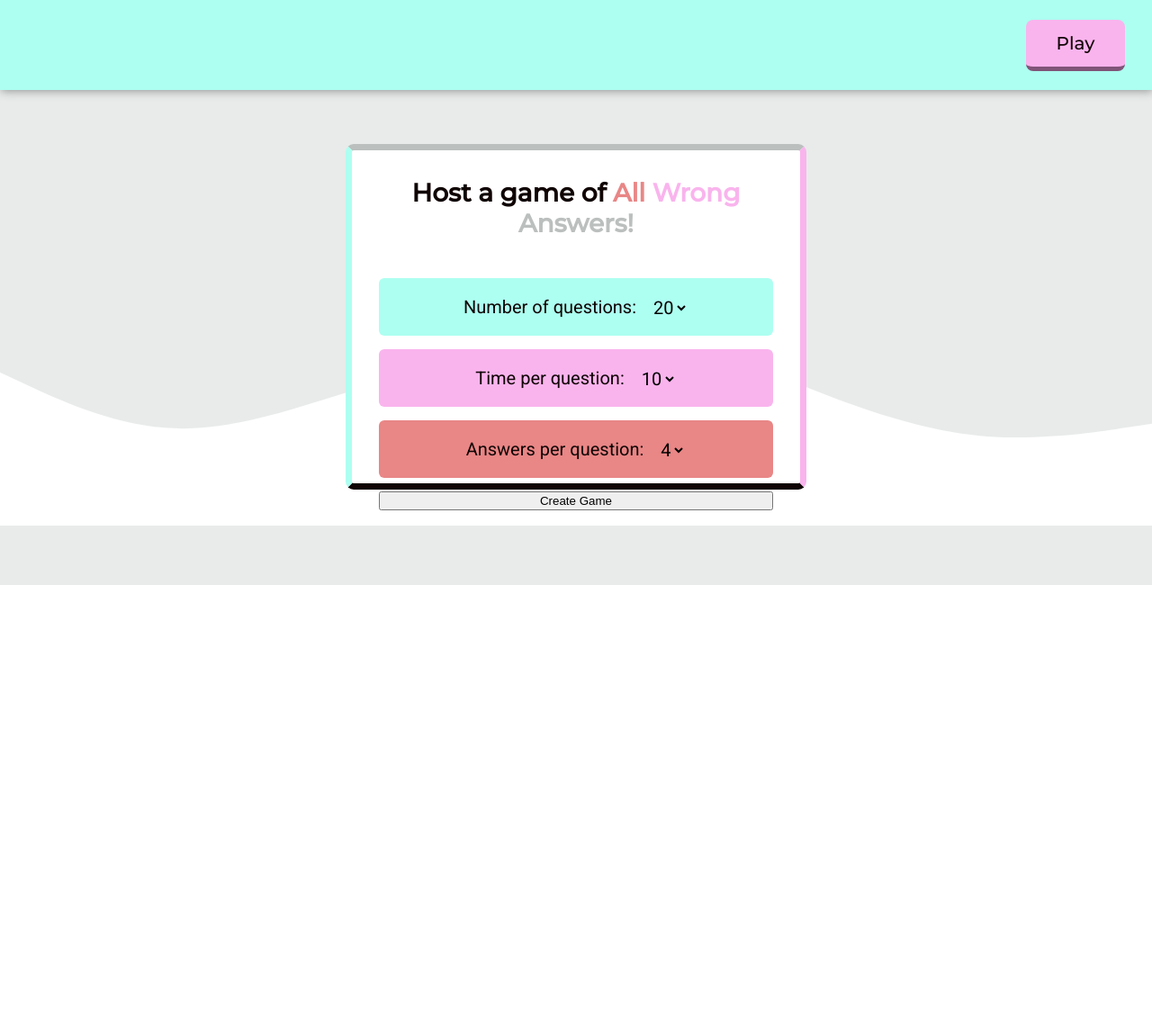
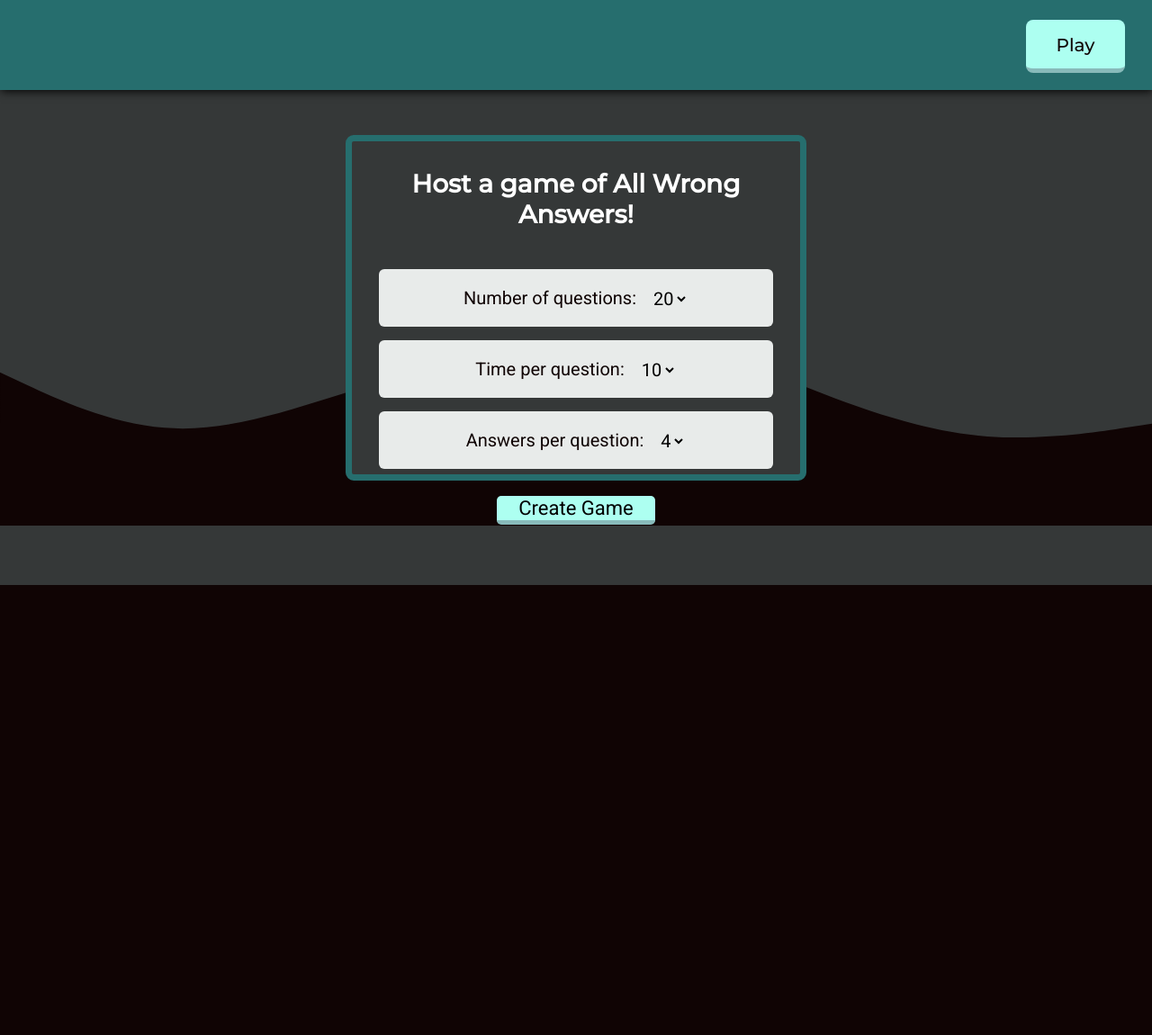
Before and after one commit to Latkecrszy/allwronganswers, a Flask app: page /host in a window 1280 px wide. Shown: the whole page at 90% size. Run offline with Flask 2, Linux system fonts and the light colour scheme; parts of the project's set-up code (start-up, migrations or seed data) failed here and were passed over; some libraries are stand-ins or nearby versions.

Commit message:
redid host page

```diff
--- a/app.py
+++ b/app.py
@@ -44,7 +44,7 @@ def answers():
     return "done"
 
 
-app.register_error_handler(404, lambda e: render_template("404.html"))
+app.register_error_handler(404, lambda e: "no")
 
 if __name__ == "__main__":
-    app.run()
+    app.run(port=5001)
--- a/static/host.css
+++ b/static/host.css
@@ -1,4 +1,4 @@
-body {display: flex; flex-direction: column; margin: 0 !important; background: #e8ebea}
+body {display: flex; flex-direction: column; margin: 0 !important; background: #353838}
 
 html {overflow: hidden}
 
@@ -7,12 +7,12 @@ a, div {color: #100404; text-decoration: none;}
 header {
     height: 100px;
     padding-top: 22px;
-    background-color: #ADFFF1;
+    background-color: #266e6e;
     width: 100vw;
     box-sizing: border-box;
     display: flex;
     justify-content: flex-end;
-    box-shadow: 1px 1px 10px #8e9190}
+    box-shadow: 1px 1px 10px black}
 
 header a {
     font: 500 20px Montserrat;
@@ -21,44 +21,40 @@ header a {
     height: 38px;
     width: 110px;
     text-align: center;
-    padding-top: 14px;
+    padding-top: 16px;
 }
 
-#login {background: #F9B4ED; border-bottom: 5px solid #805478}
+#login {background: #ADFFF1; border-bottom: 5px solid #88baba; color: #100404}
 
-#login:hover {border-bottom: 3px solid #805478; margin-top: 3px;}
+#login:hover {border-bottom: 3px solid #88baba; margin-top: 3px;}
 
 #settings {
     width: max(40vw, 500px);
     height: max(30vw, 375px);
-    background: white;
-    margin: 60px 0 0 30vw;
+    background: #353838;
+    margin: 50px 0 0 30vw;
     border-radius: 9px;
     padding: 30px;
     box-sizing: border-box;
     display: flex;
     flex-direction: column;
-    border: 7px solid white;
-    border-top-color: #BBBFBE;
-    border-left-color: #ADFFF1;
-    border-right-color: #F9B4ED;
-    border-bottom-color: #100404;
+    border: 7px solid #266e6e;
     font: 500 14px Montserrat;
 }
 
-#title {font: 700 28px Montserrat; text-align: center;}
+#title {font: 700 28px Montserrat; text-align: center; color: white}
 
 .line {text-align: center; margin-top: 10%; display: flex; flex-direction: column}
 
 .line div {display: flex; justify-content: center; border-radius: 6px; margin-bottom: 15px}
 
-.line div:nth-child(1) {background: #ADFFF1}
+.line div {background: #e8ebea}
 
-.line div:nth-child(2) {background: #F9B4ED}
-
-.line div:nth-child(3) {background: #E98686}
+.line div:hover {background: #ADFFF1}
 
 .line div select {border: none; margin-left: 15px; margin-top: 18px; height: 30px; background: none;}
+
+.line div select:hover {cursor: pointer}
 
 .line div p {font: 500 20px Roboto}
 
@@ -67,3 +63,16 @@ header a {
 }
 
 svg {z-index: -1; position: absolute; top: 300px}
+
+#create {
+    width: 40%;
+    height: 20%;
+    border: none;
+    border-radius: 5px;
+    margin: 15px 0 0 30%;
+    background: #ADFFF1;
+    font: 60 22px Roboto;
+    border-bottom: 5px solid #88baba;
+}
+
+#create:hover {cursor: pointer; border-bottom: 3px solid #88baba}
--- a/templates/host.html
+++ b/templates/host.html
@@ -21,11 +21,11 @@
         <header>
             <a href="/login" id="login">Play</a>
         </header>
-        <svg xmlns="http://www.w3.org/2000/svg" viewBox="0 0 1440 320"><path fill="#FFF" fill-opacity="1" d="M0,128L34.3,144C68.6,160,137,192,206,197.3C274.3,203,343,181,411,160C480,139,549,117,617,101.3C685.7,85,754,75,823,85.3C891.4,96,960,128,1029,154.7C1097.1,181,1166,203,1234,208C1302.9,213,1371,203,1406,197.3L1440,192L1440,320L1405.7,320C1371.4,320,1303,320,1234,320C1165.7,320,1097,320,1029,320C960,320,891,320,823,320C754.3,320,686,320,617,320C548.6,320,480,320,411,320C342.9,320,274,320,206,320C137.1,320,69,320,34,320L0,320Z"></path></svg>
-        <div style="position: absolute; top: 650px; background-color: white; height: 500px; width: 100vw;"></div>
+        <svg xmlns="http://www.w3.org/2000/svg" viewBox="0 0 1440 320"><path fill="#100404" fill-opacity="1" d="M0,128L34.3,144C68.6,160,137,192,206,197.3C274.3,203,343,181,411,160C480,139,549,117,617,101.3C685.7,85,754,75,823,85.3C891.4,96,960,128,1029,154.7C1097.1,181,1166,203,1234,208C1302.9,213,1371,203,1406,197.3L1440,192L1440,320L1405.7,320C1371.4,320,1303,320,1234,320C1165.7,320,1097,320,1029,320C960,320,891,320,823,320C754.3,320,686,320,617,320C548.6,320,480,320,411,320C342.9,320,274,320,206,320C137.1,320,69,320,34,320L0,320Z"></path></svg>
+        <div style="position: absolute; top: 650px; background-color: #100404; height: 500px; width: 100vw;"></div>
         <form id="settings" onsubmit="location.replace(`/host?questions=${document.getElementById('questions').value}&time=${document.getElementById('time').value}&answers=${document.getElementById('answers').value}`); return false">
             <div id="title">
-                Host a game of <div style="color: #E98686; display: inline;">All</div> <div style="color: #F9B4ED; display: inline;">Wrong</div> <div style="color: #BBBFBE; display: inline;">Answers!</div>
+                Host a game of All Wrong Answers!
             </div>
             <div class="line">
                 <div>
@@ -65,7 +65,7 @@
                     </select>
                 </div>
             </div>
-            <button type="submit">Create Game</button>
+            <button type="submit" id="create">Create Game</button>
         </form>
     </body>
 </html>
```
